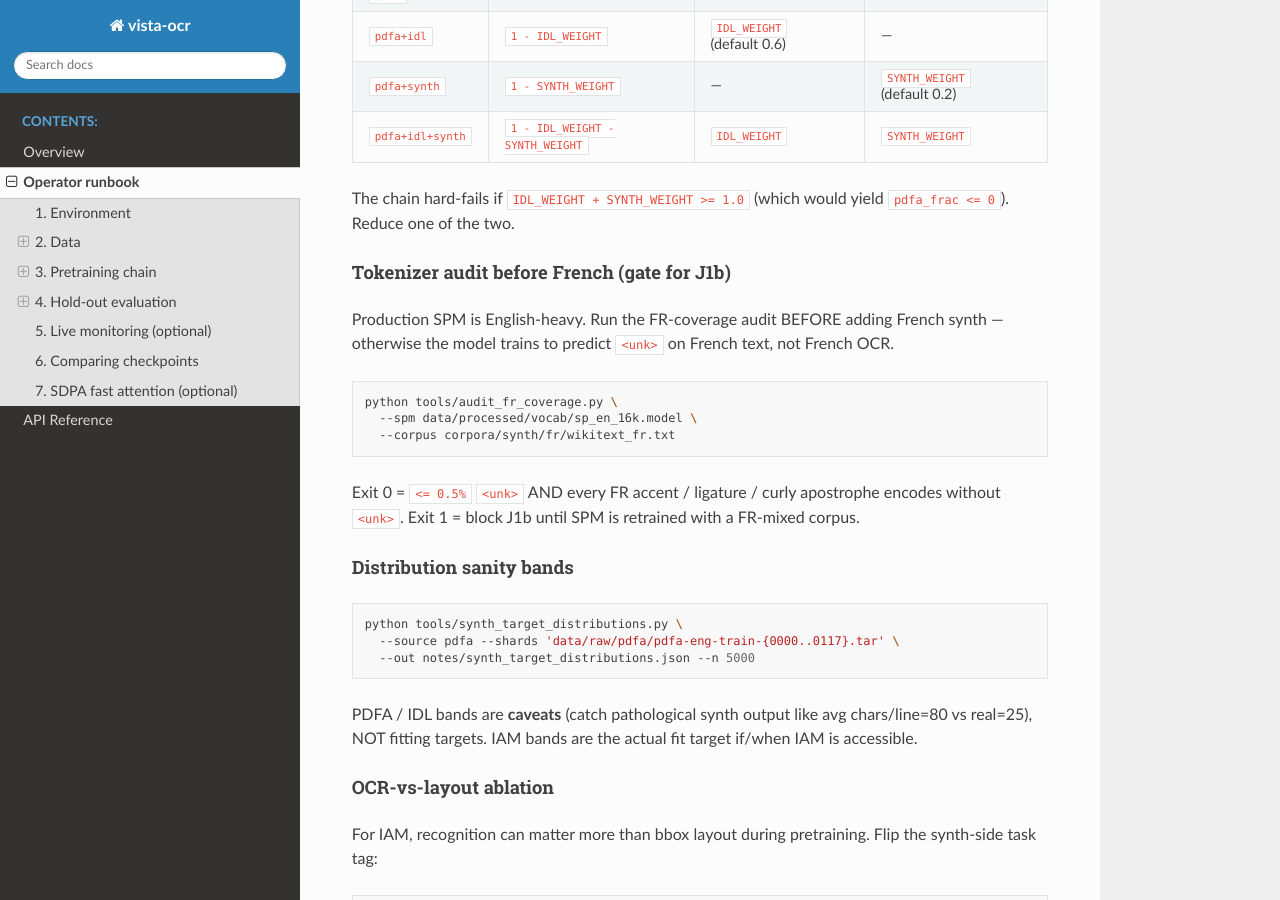
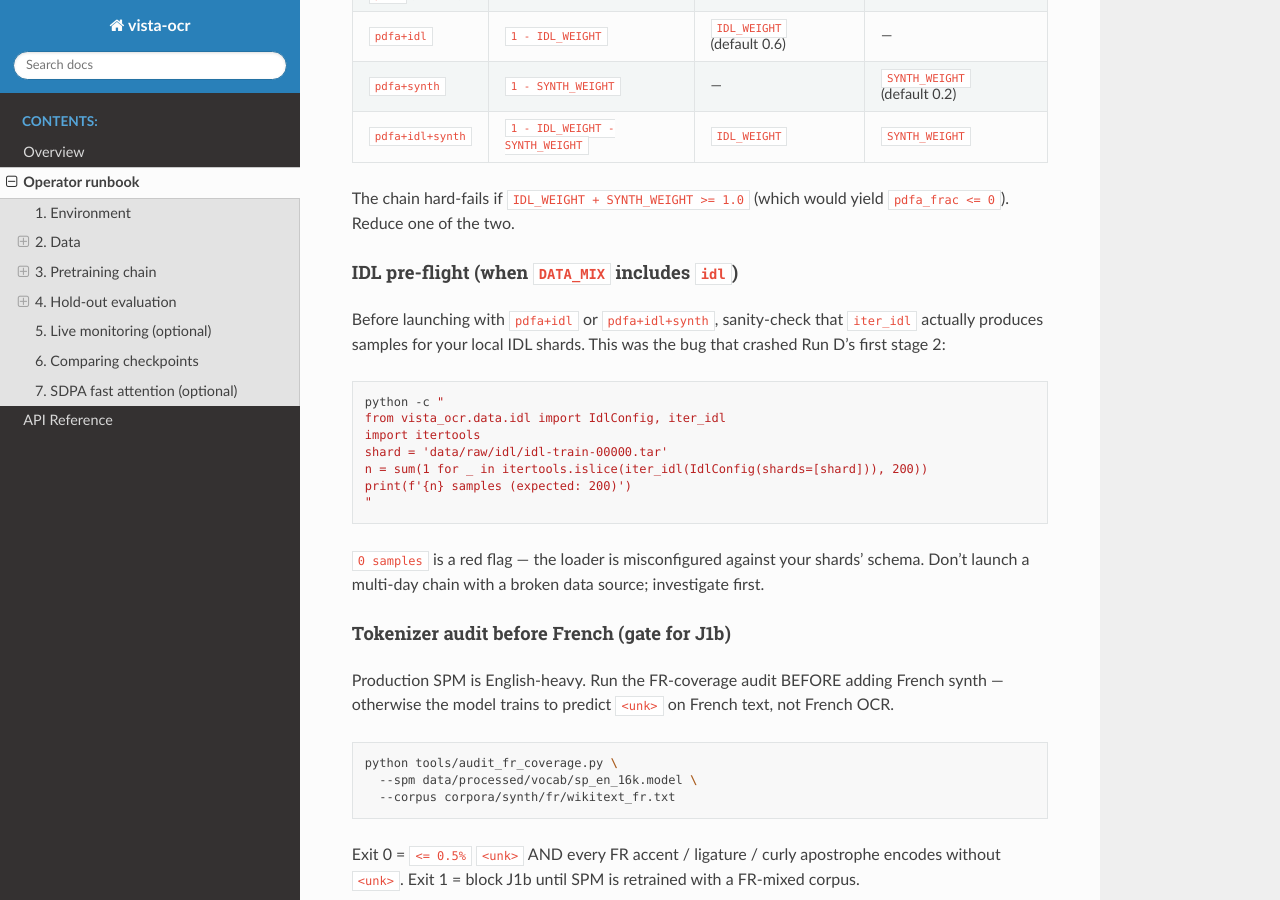
Before and after one commit to csae2414/vista-ocr, a Sphinx documentation site: the page built from docs/operator-runbook.md, in a window 1280 px wide and 900 px high, scrolled down 2392 px. Built offline with Sphinx 7.4.7 and the Read the Docs theme 3.1.0, drawn with Linux system fonts in a browser that asks for light colours.

Commit message:
docs: re-enable pdfa+idl in the chain after iter_idl rewrite
CHANGELOG entry under the Phase J followup section documenting the
iter_idl fix landed in 336f1de: record key (png -> pdf), JSON shape
(blocks -> pages[].text/bbox/score), empty_check=False, per-record
exception handling, and the new IdlConfig defaults (mirrored from
PdfaConfig and pinned by a parity test).

Operator runbook gains an "IDL pre-flight" subsection under the
Phase J synthetic-handwritten section: a one-liner that checks
iter_idl actually yields samples on the operator's local shards
before committing to a multi-day pdfa+idl chain. 0 samples is now
the canonical "your IDL is broken" signal.

Removes notes/idl_loader_bug.md from the auto-memory layer (the
workaround is no longer needed; loader works correctly now).

````diff
--- a/docs/operator-runbook.md
+++ b/docs/operator-runbook.md
@@ -118,6 +118,26 @@ SYNTH_WEIGHT=0.2 \
 
 The chain hard-fails if `IDL_WEIGHT + SYNTH_WEIGHT >= 1.0` (which
 would yield `pdfa_frac <= 0`). Reduce one of the two.
+
+#### IDL pre-flight (when `DATA_MIX` includes `idl`)
+
+Before launching with `pdfa+idl` or `pdfa+idl+synth`, sanity-check
+that `iter_idl` actually produces samples for your local IDL
+shards. This was the bug that crashed Run D's first stage 2:
+
+```bash
+python -c "
+from vista_ocr.data.idl import IdlConfig, iter_idl
+import itertools
+shard = 'data/raw/idl/idl-train-00000.tar'
+n = sum(1 for _ in itertools.islice(iter_idl(IdlConfig(shards=[shard])), 200))
+print(f'{n} samples (expected: 200)')
+"
+```
+
+`0 samples` is a red flag — the loader is misconfigured against
+your shards' schema. Don't launch a multi-day chain with a broken
+data source; investigate first.
 
 #### Tokenizer audit before French (gate for J1b)
 
````
Also changed, not shown: CHANGELOG.md (+53 -0 lines).
